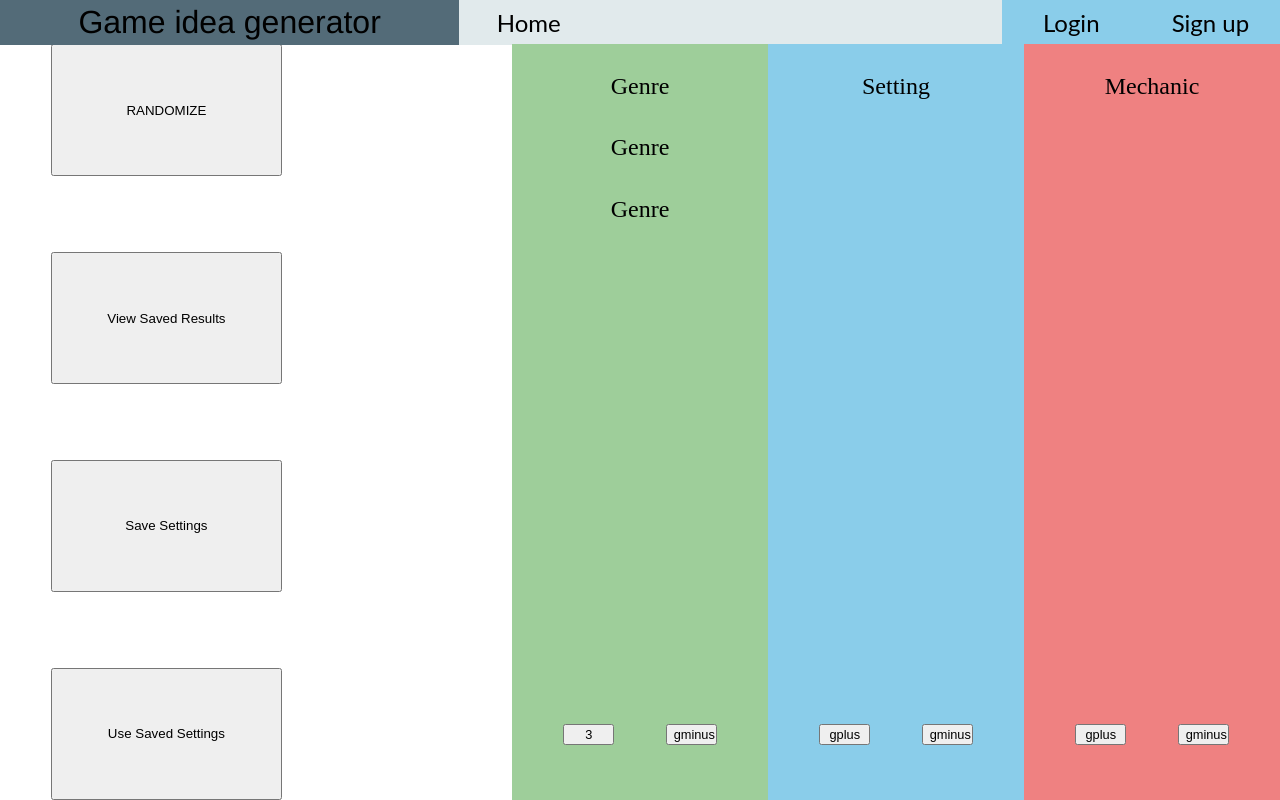
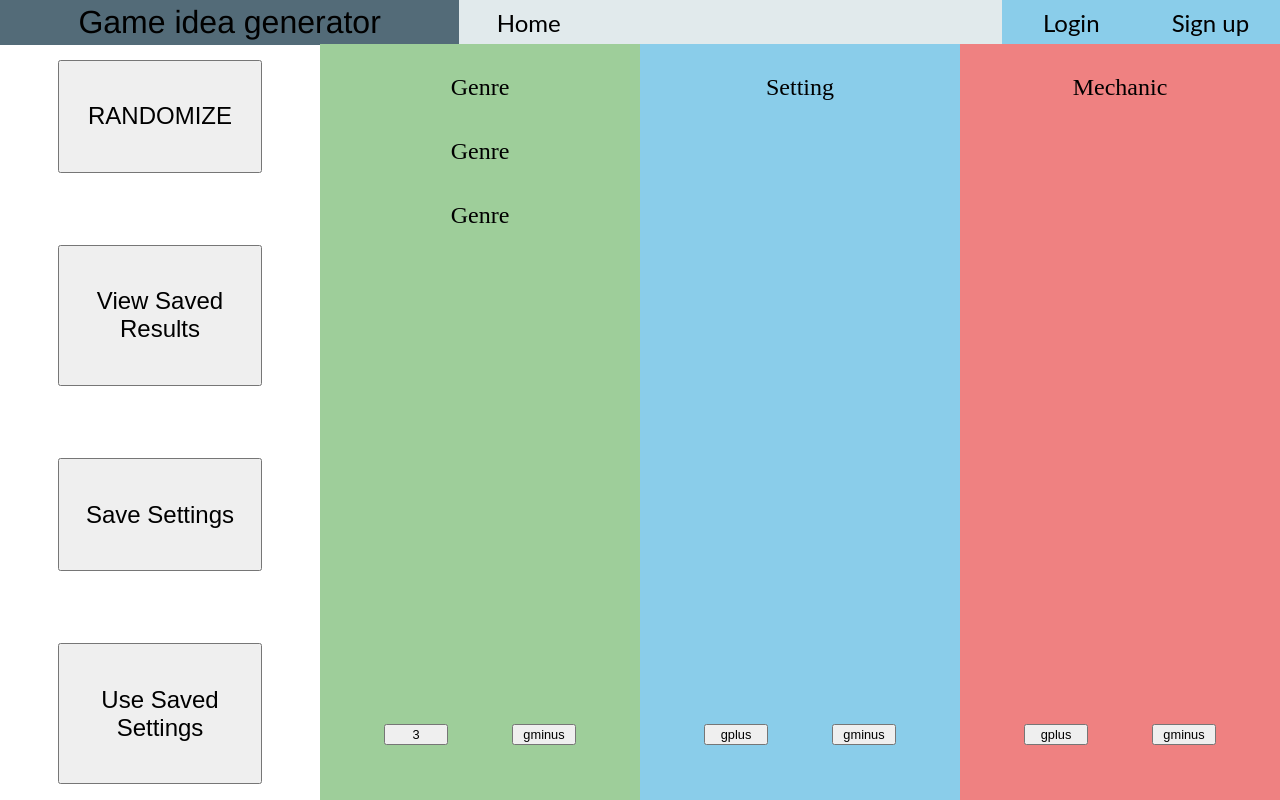
Before and after one commit to cammarcode/game_idea_generator, a Flask app: page / in a window 1280 px wide. Run offline with Flask 3, Linux system fonts and the light colour scheme.

Commit message:
first page design finished

```diff
--- a/static/style.css
+++ b/static/style.css
@@ -120,20 +120,23 @@
 }
 
 .settingbutton{
-    width: 50%;
+    width: 100%;
     height: 100%;
-
+    font-size: x-large;
 }
 
 .page{
     display: grid;
-    grid-template-columns: 40% 20% 20% 20%;
+    grid-template-columns: 25% 25% 25% 25%;
     height: 94.5%;
 }
 
 .buttongrid{
     display: grid;
     row-gap: 10%;
-    margin-left: 10%;
-    height: 94.5vh;
+    margin-left: 18%;
+    margin-right: 18%;
+    margin-top: 5%;
+    margin-bottom: 5%;
+    height: auto;
 }
--- a/templates/home.html
+++ b/templates/home.html
@@ -95,7 +95,7 @@
                 console.log(findid)
                 document.getElementById("genreplus").innerHTML = geninfo
                 console.log(document.getElementById("Genrebox").children)
-                document.getElementById("Genrebox").removeChild(document.getElementById("Genrenr").children[findid]);
+                document.getElementById("Genrebox").removeChild(document.getElementById("Genrebox").children[findid]);
             }
         }
 
```
